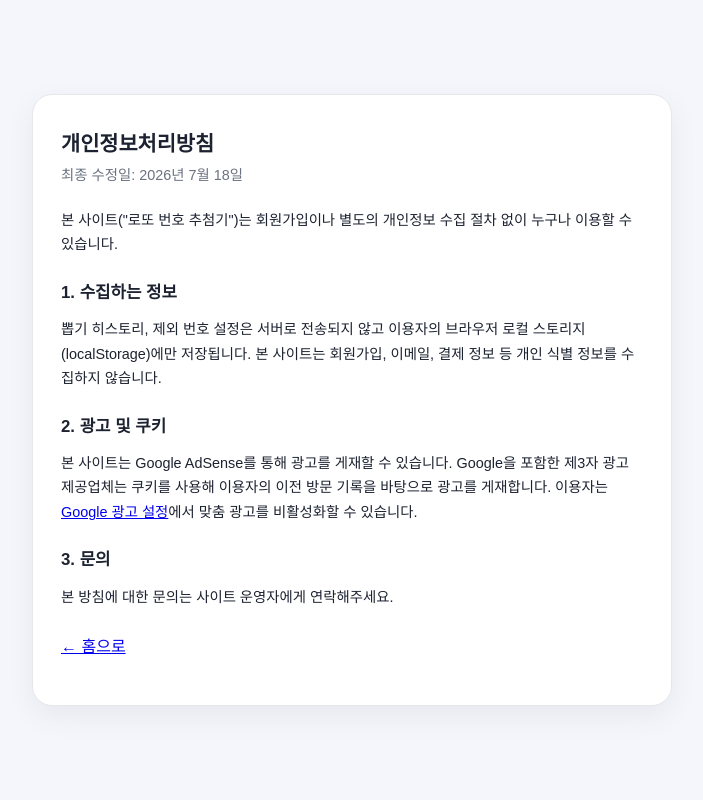
After one commit to 01033199305k-stack/lotto-app, a Flask app: page /privacy in a window 1280 px wide. The commit adds this page. Shown: the whole page, without its empty margins (288-991 px from the left). Run offline with Flask 3, Linux system fonts and the light colour scheme.

Commit message:
Add privacy policy page and site description for AdSense review

```diff
--- a/app.py
+++ b/app.py
@@ -132,6 +132,11 @@ def index():
     return render_template("index.html")
 
 
+@app.route("/privacy")
+def privacy():
+    return render_template("privacy.html")
+
+
 @app.route("/api/draw/<strategy>")
 def api_draw(strategy):
     if strategy not in ("reliability", "frequency", "mixed", "random"):
--- a/static/style.css
+++ b/static/style.css
@@ -296,6 +296,17 @@ h1 {
   color: var(--muted);
 }
 
+.footer {
+  margin-top: 20px;
+  padding-top: 14px;
+  border-top: 1px solid var(--border);
+  font-size: 0.75rem;
+}
+
+.footer a {
+  color: var(--muted);
+}
+
 .stats summary {
   display: flex;
   align-items: center;
--- /dev/null
+++ b/templates/privacy.html
@@ -0,0 +1,40 @@
+<!DOCTYPE html>
+<html lang="ko">
+<head>
+<meta charset="UTF-8">
+<meta name="viewport" content="width=device-width, initial-scale=1.0">
+<title>개인정보처리방침 - 로또 번호 추첨기</title>
+<link rel="stylesheet" href="{{ url_for('static', filename='style.css') }}">
+</head>
+<body>
+  <main class="card" style="text-align:left; max-width:640px;">
+    <h1 style="font-size:1.3rem;">개인정보처리방침</h1>
+    <p class="subtitle" style="text-align:left;">최종 수정일: 2026년 7월 18일</p>
+
+    <p style="font-size:0.9rem; line-height:1.7; color:var(--text);">
+      본 사이트("로또 번호 추첨기")는 회원가입이나 별도의 개인정보 수집 절차 없이 누구나 이용할 수 있습니다.
+    </p>
+
+    <h2 style="font-size:1.05rem; margin-top:22px;">1. 수집하는 정보</h2>
+    <p style="font-size:0.9rem; line-height:1.7;">
+      뽑기 히스토리, 제외 번호 설정은 서버로 전송되지 않고 이용자의 브라우저 로컬 스토리지(localStorage)에만 저장됩니다.
+      본 사이트는 회원가입, 이메일, 결제 정보 등 개인 식별 정보를 수집하지 않습니다.
+    </p>
+
+    <h2 style="font-size:1.05rem; margin-top:22px;">2. 광고 및 쿠키</h2>
+    <p style="font-size:0.9rem; line-height:1.7;">
+      본 사이트는 Google AdSense를 통해 광고를 게재할 수 있습니다. Google을 포함한 제3자 광고 제공업체는 쿠키를 사용해
+      이용자의 이전 방문 기록을 바탕으로 광고를 게재합니다. 이용자는
+      <a href="https://adssettings.google.com" target="_blank" rel="noopener">Google 광고 설정</a>에서
+      맞춤 광고를 비활성화할 수 있습니다.
+    </p>
+
+    <h2 style="font-size:1.05rem; margin-top:22px;">3. 문의</h2>
+    <p style="font-size:0.9rem; line-height:1.7;">
+      본 방침에 대한 문의는 사이트 운영자에게 연락해주세요.
+    </p>
+
+    <p style="margin-top:24px;"><a href="{{ url_for('index') }}">← 홈으로</a></p>
+  </main>
+</body>
+</html>
```
Also changed, not shown: templates/index.html (+14 -0 lines).
